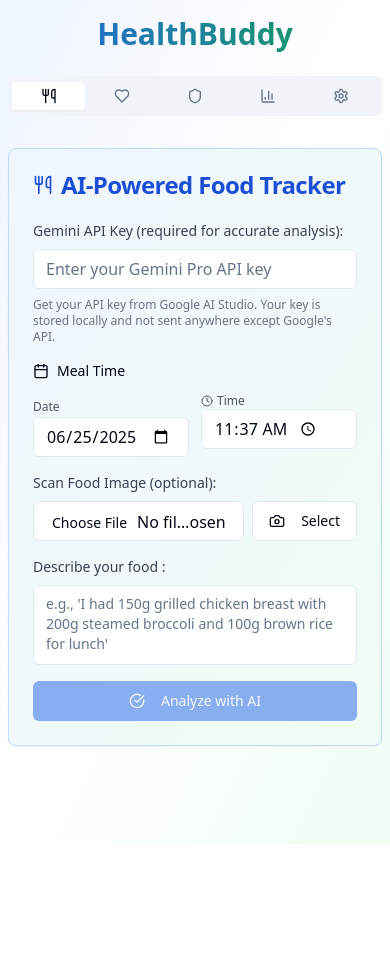
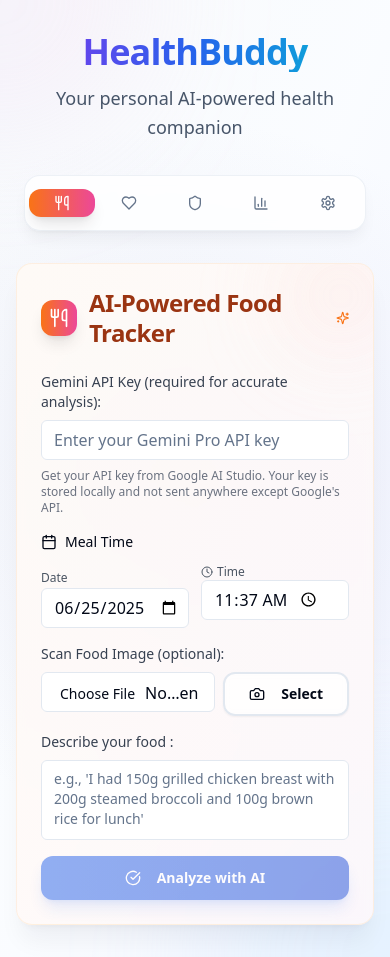
Before and after one commit to paulluappaul/health-buddy-insights-ai, a React (Vite) app: page / in a window 390 px wide. Before the commit the page ends 844 px from the top, so only its background shows below. Built offline with nearby package versions, Linux system fonts and the light colour scheme.

Commit message:
Refactor: Improve UI for mobile and modern look
Redesigned the app's UI for a more modern and mobile-friendly experience.

```diff
--- a/src/components/FoodTracker.tsx
+++ b/src/components/FoodTracker.tsx
@@ -1,20 +1,26 @@
 
 import React from 'react';
 import { Card, CardContent, CardHeader, CardTitle } from '@/components/ui/card';
-import { Utensils } from 'lucide-react';
+import { Utensils, Sparkles } from 'lucide-react';
 import { FoodEntry } from '@/types/nutrition';
 import FoodTrackerForm from './food/FoodTrackerForm';
 
 const FoodTracker = ({ onFoodLogged }: { onFoodLogged: (entry: FoodEntry) => void }) => {
   return (
-    <Card className="bg-gradient-to-br from-blue-50 to-green-50 border-blue-200">
-      <CardHeader>
-        <CardTitle className="flex items-center gap-2 text-blue-700">
-          <Utensils className="h-5 w-5" />
-          AI-Powered Food Tracker
+    <Card className="relative overflow-hidden bg-gradient-to-br from-orange-50/50 to-pink-50/50 border-orange-200/30 shadow-xl">
+      <div className="absolute top-0 right-0 w-32 h-32 bg-gradient-to-br from-orange-200/20 to-pink-200/20 rounded-full blur-2xl translate-x-8 -translate-y-8"></div>
+      <CardHeader className="relative">
+        <CardTitle className="flex items-center gap-3 text-orange-800">
+          <div className="p-2 bg-gradient-to-r from-orange-500 to-pink-500 rounded-xl text-white shadow-lg">
+            <Utensils className="h-5 w-5" />
+          </div>
+          <div className="flex items-center gap-2">
+            AI-Powered Food Tracker
+            <Sparkles className="h-4 w-4 text-orange-500" />
+          </div>
         </CardTitle>
       </CardHeader>
-      <CardContent>
+      <CardContent className="relative">
         <FoodTrackerForm onFoodLogged={onFoodLogged} />
       </CardContent>
     </Card>
--- a/src/components/layout/HeaderSection.tsx
+++ b/src/components/layout/HeaderSection.tsx
@@ -3,10 +3,17 @@ import React from 'react';
 
 const HeaderSection = () => {
   return (
-    <div className="text-center mb-6">
-      <h1 className="text-3xl md:text-4xl font-bold bg-gradient-to-r from-blue-600 to-green-600 bg-clip-text text-transparent mb-2">
-        HealthBuddy
-      </h1>
+    <div className="text-center mb-8 px-4">
+      <div className="relative">
+        <h1 className="text-4xl md:text-6xl font-black bg-gradient-to-r from-violet-600 via-blue-600 to-cyan-500 bg-clip-text text-transparent mb-3 tracking-tight">
+          HealthBuddy
+        </h1>
+        <div className="absolute -top-2 -right-2 w-4 h-4 bg-gradient-to-r from-pink-500 to-rose-500 rounded-full animate-pulse hidden md:block"></div>
+        <div className="absolute -bottom-1 -left-1 w-3 h-3 bg-gradient-to-r from-emerald-500 to-teal-500 rounded-full animate-pulse hidden md:block"></div>
+      </div>
+      <p className="text-slate-600 text-lg md:text-xl font-medium max-w-2xl mx-auto leading-relaxed">
+        Your personal AI-powered health companion
+      </p>
     </div>
   );
 };
--- a/src/components/layout/MainTabNavigation.tsx
+++ b/src/components/layout/MainTabNavigation.tsx
@@ -5,28 +5,45 @@ import { Heart, BarChart3, Utensils, Shield, Settings } from 'lucide-react';
 
 const MainTabNavigation = () => {
   return (
-    <TabsList className="grid w-full grid-cols-5 mb-8">
-      <TabsTrigger value="track" className="flex items-center gap-2">
+    <div className="w-full flex justify-center mb-8 px-2">
+      <TabsList className="grid w-full max-w-2xl grid-cols-5 h-14 bg-white/80 backdrop-blur-sm border border-slate-200/60 shadow-lg shadow-slate-900/5 rounded-2xl p-1">
+        <TabsTrigger
+          value="track"
+          className="flex items-center gap-2 rounded-xl data-[state=active]:bg-gradient-to-r data-[state=active]:from-orange-500 data-[state=active]:to-pink-500 data-[state=active]:text-white data-[state=active]:shadow-lg transition-all duration-200 hover:scale-105"
+        >
           <Utensils className="h-4 w-4" />
-        <span className="hidden sm:inline">Food</span>
+          <span className="hidden sm:inline font-medium">Food</span>
         </TabsTrigger>
-      <TabsTrigger value="metrics" className="flex items-center gap-2">
+        <TabsTrigger
+          value="metrics"
+          className="flex items-center gap-2 rounded-xl data-[state=active]:bg-gradient-to-r data-[state=active]:from-red-500 data-[state=active]:to-rose-500 data-[state=active]:text-white data-[state=active]:shadow-lg transition-all duration-200 hover:scale-105"
+        >
           <Heart className="h-4 w-4" />
-        <span className="hidden sm:inline">Metrics</span>
+          <span className="hidden sm:inline font-medium">Metrics</span>
         </TabsTrigger>
-      <TabsTrigger value="medications" className="flex items-center gap-2">
+        <TabsTrigger
+          value="medications"
+          className="flex items-center gap-2 rounded-xl data-[state=active]:bg-gradient-to-r data-[state=active]:from-emerald-500 data-[state=active]:to-teal-500 data-[state=active]:text-white data-[state=active]:shadow-lg transition-all duration-200 hover:scale-105"
+        >
           <Shield className="h-4 w-4" />
-        <span className="hidden sm:inline">Meds</span>
+          <span className="hidden sm:inline font-medium">Meds</span>
         </TabsTrigger>
-      <TabsTrigger value="dashboard" className="flex items-center gap-2">
+        <TabsTrigger
+          value="dashboard"
+          className="flex items-center gap-2 rounded-xl data-[state=active]:bg-gradient-to-r data-[state=active]:from-violet-500 data-[state=active]:to-purple-500 data-[state=active]:text-white data-[state=active]:shadow-lg transition-all duration-200 hover:scale-105"
+        >
           <BarChart3 className="h-4 w-4" />
-        <span className="hidden sm:inline">Dashboard</span>
+          <span className="hidden sm:inline font-medium">Dashboard</span>
         </TabsTrigger>
-      <TabsTrigger value="settings" className="flex items-center gap-2">
+        <TabsTrigger
+          value="settings"
+          className="flex items-center gap-2 rounded-xl data-[state=active]:bg-gradient-to-r data-[state=active]:from-slate-500 data-[state=active]:to-gray-600 data-[state=active]:text-white data-[state=active]:shadow-lg transition-all duration-200 hover:scale-105"
+        >
           <Settings className="h-4 w-4" />
-        <span className="hidden sm:inline">Settings</span>
+          <span className="hidden sm:inline font-medium">Settings</span>
         </TabsTrigger>
       </TabsList>
+    </div>
   );
 };
 
--- a/src/components/ui/button.tsx
+++ b/src/components/ui/button.tsx
@@ -1,3 +1,4 @@
+
 import * as React from "react"
 import { Slot } from "@radix-ui/react-slot"
 import { cva, type VariantProps } from "class-variance-authority"
@@ -5,25 +6,25 @@ import { cva, type VariantProps } from "class-variance-authority"
 import { cn } from "@/lib/utils"
 
 const buttonVariants = cva(
-  "inline-flex items-center justify-center gap-2 whitespace-nowrap rounded-md text-sm font-medium ring-offset-background transition-colors focus-visible:outline-none focus-visible:ring-2 focus-visible:ring-ring focus-visible:ring-offset-2 disabled:pointer-events-none disabled:opacity-50 [&_svg]:pointer-events-none [&_svg]:size-4 [&_svg]:shrink-0",
+  "inline-flex items-center justify-center gap-2 whitespace-nowrap rounded-xl text-sm font-semibold ring-offset-background transition-all duration-200 focus-visible:outline-none focus-visible:ring-2 focus-visible:ring-ring focus-visible:ring-offset-2 disabled:pointer-events-none disabled:opacity-50 [&_svg]:pointer-events-none [&_svg]:size-4 [&_svg]:shrink-0 active:scale-95",
   {
     variants: {
       variant: {
-        default: "bg-primary text-primary-foreground hover:bg-primary/90",
+        default: "bg-gradient-to-r from-blue-600 to-blue-700 text-white hover:from-blue-700 hover:to-blue-800 shadow-lg shadow-blue-600/25 hover:shadow-xl hover:shadow-blue-600/30",
         destructive:
-          "bg-destructive text-destructive-foreground hover:bg-destructive/90",
+          "bg-gradient-to-r from-red-600 to-red-700 text-white hover:from-red-700 hover:to-red-800 shadow-lg shadow-red-600/25",
         outline:
-          "border border-input bg-background hover:bg-accent hover:text-accent-foreground",
+          "border-2 border-slate-200 bg-white/80 backdrop-blur-sm hover:bg-slate-50 hover:border-slate-300 shadow-sm",
         secondary:
-          "bg-secondary text-secondary-foreground hover:bg-secondary/80",
-        ghost: "hover:bg-accent hover:text-accent-foreground",
-        link: "text-primary underline-offset-4 hover:underline",
+          "bg-gradient-to-r from-slate-100 to-slate-200 text-slate-900 hover:from-slate-200 hover:to-slate-300 shadow-sm",
+        ghost: "hover:bg-slate-100/80 hover:text-slate-900 rounded-lg",
+        link: "text-blue-600 underline-offset-4 hover:underline font-medium",
       },
       size: {
-        default: "h-10 px-4 py-2",
-        sm: "h-9 rounded-md px-3",
-        lg: "h-11 rounded-md px-8",
-        icon: "h-10 w-10",
+        default: "h-11 px-6 py-2",
+        sm: "h-9 rounded-lg px-4 text-xs",
+        lg: "h-12 rounded-xl px-8 text-base",
+        icon: "h-11 w-11",
       },
     },
     defaultVariants: {
--- a/src/components/ui/card.tsx
+++ b/src/components/ui/card.tsx
@@ -1,3 +1,4 @@
+
 import * as React from "react"
 
 import { cn } from "@/lib/utils"
@@ -9,7 +10,7 @@ const Card = React.forwardRef<
   <div
     ref={ref}
     className={cn(
-      "rounded-lg border bg-card text-card-foreground shadow-sm",
+      "rounded-2xl border border-slate-200/60 bg-white/70 backdrop-blur-sm text-card-foreground shadow-xl shadow-slate-900/5 transition-all duration-200 hover:shadow-2xl hover:shadow-slate-900/10",
       className
     )}
     {...props}
@@ -23,7 +24,7 @@ const CardHeader = React.forwardRef<
 >(({ className, ...props }, ref) => (
   <div
     ref={ref}
-    className={cn("flex flex-col space-y-1.5 p-6", className)}
+    className={cn("flex flex-col space-y-2 p-6 pb-4", className)}
     {...props}
   />
 ))
@@ -36,7 +37,7 @@ const CardTitle = React.forwardRef<
   <h3
     ref={ref}
     className={cn(
-      "text-2xl font-semibold leading-none tracking-tight",
+      "text-2xl font-bold leading-tight tracking-tight text-slate-900",
       className
     )}
     {...props}
@@ -50,7 +51,7 @@ const CardDescription = React.forwardRef<
 >(({ className, ...props }, ref) => (
   <p
     ref={ref}
-    className={cn("text-sm text-muted-foreground", className)}
+    className={cn("text-sm text-slate-600 leading-relaxed", className)}
     {...props}
   />
 ))
@@ -60,7 +61,7 @@ const CardContent = React.forwardRef<
   HTMLDivElement,
   React.HTMLAttributes<HTMLDivElement>
 >(({ className, ...props }, ref) => (
-  <div ref={ref} className={cn("p-6 pt-0", className)} {...props} />
+  <div ref={ref} className={cn("p-6 pt-2", className)} {...props} />
 ))
 CardContent.displayName = "CardContent"
 
@@ -70,7 +71,7 @@ const CardFooter = React.forwardRef<
 >(({ className, ...props }, ref) => (
   <div
     ref={ref}
-    className={cn("flex items-center p-6 pt-0", className)}
+    className={cn("flex items-center p-6 pt-2", className)}
     {...props}
   />
 ))
--- a/src/pages/Index.tsx
+++ b/src/pages/Index.tsx
@@ -19,8 +19,13 @@ const Index = () => {
   } = useHealthBuddyData();
 
   return (
-    <div className="min-h-screen bg-gradient-to-br from-blue-50 via-white to-green-50">
-      <div className="container mx-auto px-2 sm:px-4 py-4 sm:py-8 max-w-7xl">
+    <div className="min-h-screen bg-gradient-to-br from-slate-50 via-blue-50/30 to-indigo-100/40 relative overflow-hidden">
+      {/* Modern background decoration */}
+      <div className="absolute inset-0 bg-[radial-gradient(circle_at_50%_50%,rgba(120,119,198,0.1),transparent_70%)]"></div>
+      <div className="absolute top-0 left-0 w-72 h-72 bg-gradient-to-r from-violet-200/20 to-pink-200/20 rounded-full blur-3xl -translate-x-1/2 -translate-y-1/2"></div>
+      <div className="absolute bottom-0 right-0 w-96 h-96 bg-gradient-to-r from-blue-200/20 to-cyan-200/20 rounded-full blur-3xl translate-x-1/2 translate-y-1/2"></div>
+
+      <div className="relative z-10 container mx-auto px-4 sm:px-6 py-8 sm:py-12 max-w-7xl">
         <HeaderSection />
 
         <Tabs defaultValue="track" className="w-full">
```
Also changed, not shown: src/components/charts/CigaretteChart.tsx (+44 -15 lines), src/components/charts/PulseChart.tsx (+46 -15 lines), src/components/dashboard/MetricCard.tsx (+10 -7 lines), src/components/dashboard/TodaysMetrics.tsx (+5 -5 lines). Lines whose indentation alone changed are shown as unchanged.
